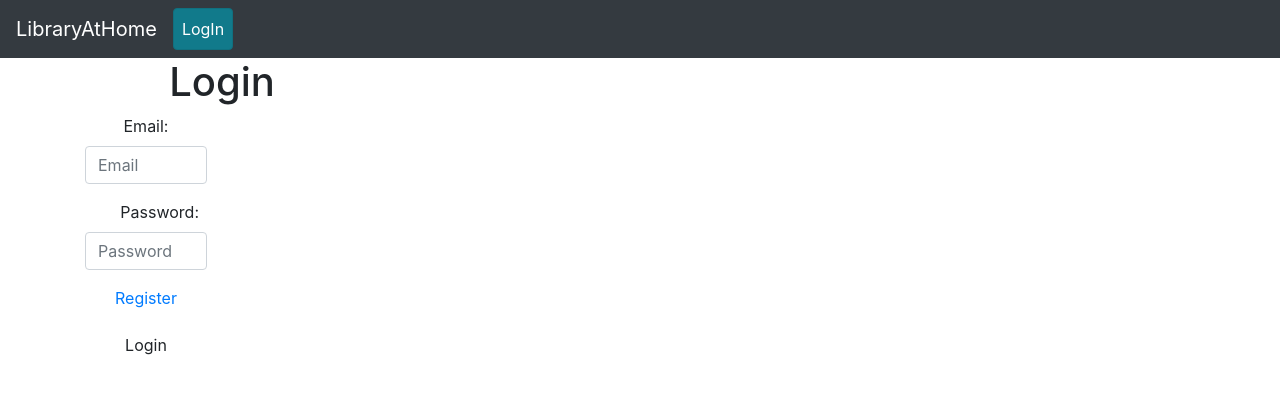
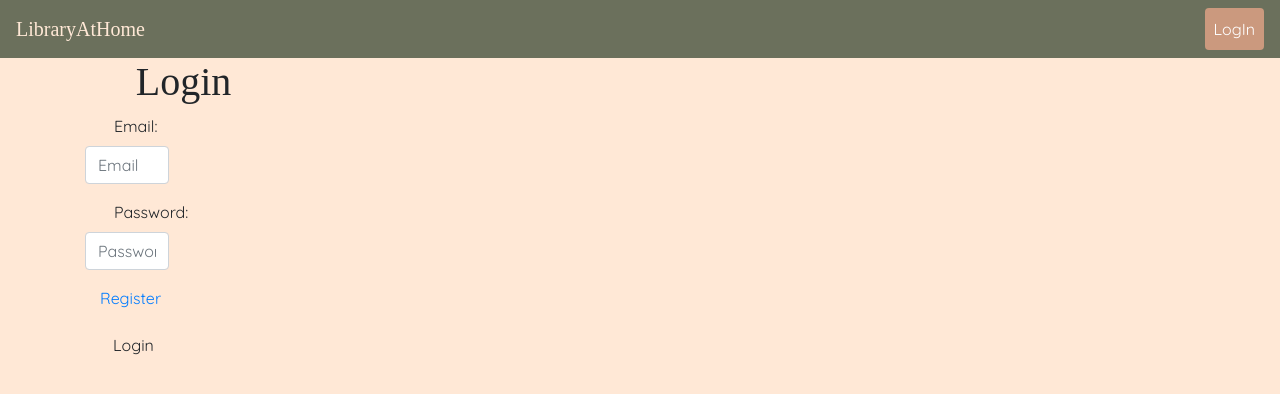
Before and after one commit to kannmelton2/LibraryAtHome, a React (Create React App) app in the folder libraryathome.ui/: page /auth in a window 1280 px wide. Shown: the top 394 px of the page. Built offline with nearby package versions, Linux system fonts and the light colour scheme; no server answers.

Commit message:
updated navbar styling

```diff
--- a/libraryathome.ui/src/components/shared/MyNavbar/MyNavbar.js
+++ b/libraryathome.ui/src/components/shared/MyNavbar/MyNavbar.js
@@ -42,10 +42,10 @@ class MyNavbar extends React.Component {
               return (
                   <React.Fragment>
                     <NavItem>
-                        <NavLink tag={RRNavLink} to="/browse-books">Browse Books</NavLink>
+                        <NavLink className="nav-link" tag={RRNavLink} to="/browse-books">Browse Books</NavLink>
                     </NavItem>
                     <NavItem>
-                        <NavLink tag={RRNavLink} to="/loan-cart">Loan Cart</NavLink>
+                        <NavLink className="nav-link" tag={RRNavLink} to="/loan-cart">Loan Cart</NavLink>
                     </NavItem>
                   </React.Fragment>
 
@@ -56,20 +56,20 @@ class MyNavbar extends React.Component {
 
         return(
             <div className="MyNavbar">
-                <Navbar color="dark" dark expand="md">
-                    <NavbarBrand tag={RRNavLink} to="/home">LibraryAtHome</NavbarBrand>
+                <Navbar className="custom-navbar" dark expand="md">
+                    <NavbarBrand className="navbar-brand" tag={RRNavLink} to="/home">LibraryAtHome</NavbarBrand>
                 <NavbarToggler onClick={this.toggle} />
                 <Collapse isOpen={isOpen} navbar>
-                <Nav className="mr-auto" navbar>
+                <Nav className="ml-auto" navbar>
                     {buildNavbar()}
                     {
                     authed ?
                         <NavItem>
-                            <button className="btn btn-warning" onClick={this.logMeOut}>Log Out</button>
+                            <button className="btn dark-pink-btn" onClick={this.logMeOut}>Log Out</button>
                         </NavItem>
                     :
                         <NavItem>
-                            <NavLink className="btn btn-info" tag={RRNavLink} to='/auth'>LogIn</NavLink>
+                            <NavLink className="btn dark-pink-btn" tag={RRNavLink} to='/auth'>LogIn</NavLink>
                         </NavItem>
                    }
                 </Nav>
--- a/libraryathome.ui/src/components/shared/MyNavbar/MyNavbar.scss
+++ b/libraryathome.ui/src/components/shared/MyNavbar/MyNavbar.scss
@@ -1,3 +1,14 @@
+@import '../../../styles/variables';
+
 .MyNavbar {
-    display: block;
+    .custom-navbar {
+        background-color: $dark-green;
+         .navbar-brand {
+            color: $light-pink;
+            font-family: $playfair-display;
+        }
+        .nav-link {
+            color: white;
+        }
+    }
 }
--- /dev/null
+++ b/libraryathome.ui/src/styles/_events.scss
@@ -0,0 +1,11 @@
+@import './variables';
+
+
+@mixin dark-pink-button {
+    background-color: $dark-pink;
+    color: white;
+    font-weight: 500;
+    &:hover {
+      background-color: #e6d3c4;
+    }
+  }
--- /dev/null
+++ b/libraryathome.ui/src/styles/_variables.scss
@@ -0,0 +1,14 @@
+@import url('https://fonts.googleapis.com/css2?family=Playfair+Display:wght@500&family=Quicksand:wght@400;600&display=swap');
+
+
+// colors
+$dark-green: #6b705c;
+$med-green: #a5a58d;
+$light-green: #b7b7a4;
+$dark-pink: #cb997e;
+$med-pink: #ddbea9;
+$light-pink: #ffe8d6;
+
+// fonts
+$playfair-display: Playfair, Serif;
+$quicksand-body: Quicksand, Helvetica, sans-serif;
--- a/libraryathome.ui/src/styles/index.scss
+++ b/libraryathome.ui/src/styles/index.scss
@@ -1,8 +1,15 @@
 @import '~bootstrap/dist/css/bootstrap.min.css';
+@import './variables';
+@import './events';
 
 
 body {
   margin: 0;
+  background-color: $light-pink;
+  font-family: $quicksand-body;
+  h1 {
+    font-family: $playfair-display;
+  }
   .secondary-nav {
     text-align: left;
     header {
@@ -10,5 +17,8 @@ body {
         font-size: 1.3rem;
         font-weight: 600;
     }
+  }
+  .dark-pink-btn {
+    @include dark-pink-button;
+  }
 }
-}
```
